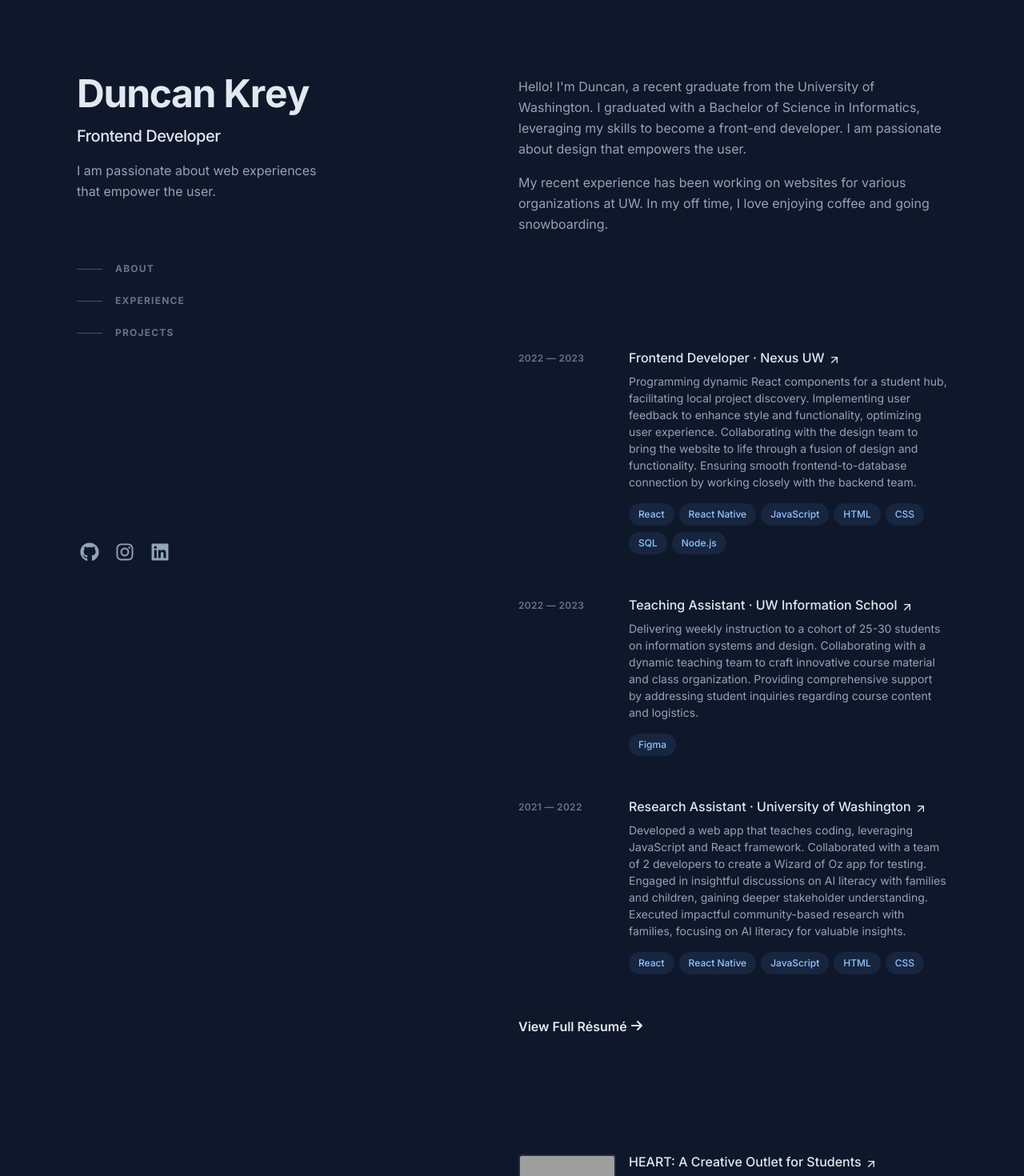
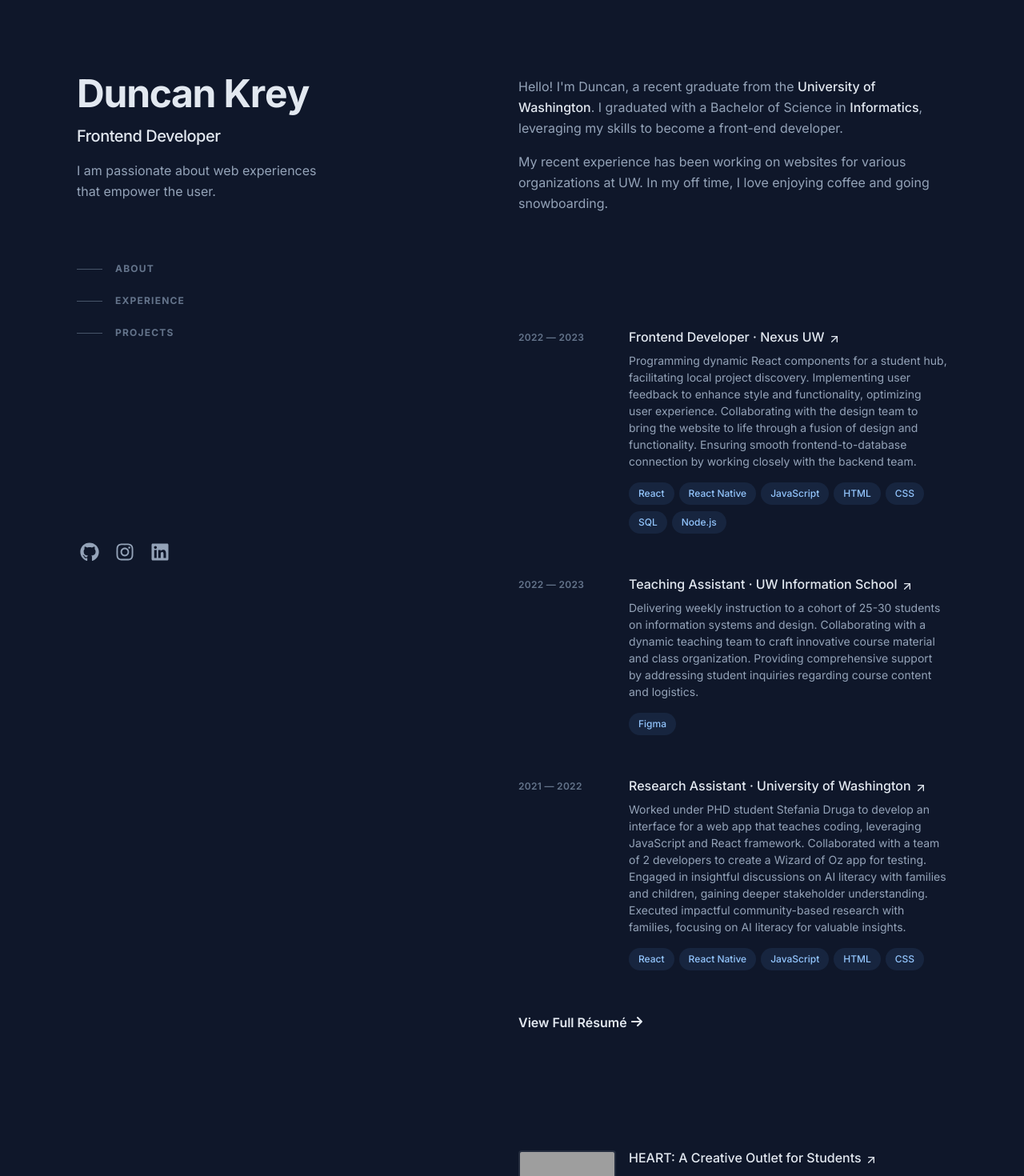
Before and after one commit to duncrob/personal-site, a Next.js app: page / in a window 1280 px wide. Shown: the top 1470 px of the page at 80% size. Built offline with nearby package versions, Linux system fonts and the light colour scheme; grey boxes are pictures that could not be loaded.

Commit message:
Added links for experiences and key terms in about section

```diff
--- a/public/experiences.json
+++ b/public/experiences.json
@@ -13,7 +13,8 @@
             "CSS",
             "SQL",
             "Node.js"
-        ]
+        ],
+        "url": "https://nexusatuw.com"
     },
     {
         "position": "Teaching Assistant",
@@ -23,20 +24,22 @@
         "desc": "Delivering weekly instruction to a cohort of 25-30 students on information systems and design. Collaborating with a dynamic teaching team to craft innovative course material and class organization. Providing comprehensive support by addressing student inquiries regarding course content and logistics.",
         "technologies": [
             "Figma"
-        ]
+        ],
+        "url": "https://ischool.uw.edu/"
     },
     {
         "position": "Research Assistant",
         "company": "University of Washington",
         "start": "2021",
         "end": "2022",
-        "desc": "Developed a web app that teaches coding, leveraging JavaScript and React framework. Collaborated with a team of 2 developers to create a Wizard of Oz app for testing. Engaged in insightful discussions on AI literacy with families and children, gaining deeper stakeholder understanding. Executed impactful community-based research with families, focusing on AI literacy for valuable insights.",
+        "desc": "Worked under PHD student Stefania Druga to develop an interface for a web app that teaches coding, leveraging JavaScript and React framework. Collaborated with a team of 2 developers to create a Wizard of Oz app for testing. Engaged in insightful discussions on AI literacy with families and children, gaining deeper stakeholder understanding. Executed impactful community-based research with families, focusing on AI literacy for valuable insights.",
         "technologies": [
             "React",
             "React Native",
             "JavaScript",
             "HTML",
             "CSS"
-        ]
+        ],
+        "url": "https://digital.lib.washington.edu/researchworks/handle/1773/49926"
     }
 ]
--- a/src/app/components/Experience.js
+++ b/src/app/components/Experience.js
@@ -31,7 +31,7 @@
                 <div className="col-span-6 z-10">
                     <h3 className="text-medium leading-snug text-slate-200">
                         <div>
-                            <a href="" target="_blank" rel="noreferrer" aria-label={experience.position + " at " + experience.company} className="inline-flex items-baseline font-medium leading-tight text-slate-200 hover:text-blue-300 focus-visible:text-blue-300 group/link text-base">
+                            <a href={experience.url} target="_blank" rel="noreferrer" aria-label={experience.position + " at " + experience.company} className="inline-flex items-baseline font-medium leading-tight text-slate-200 hover:text-blue-300 focus-visible:text-blue-300 group/link text-base">
                                 <span className="absolute -inset-x-4 -inset-y-2.5 hidden rounded md:-inset-x-6 md:-inset-y-4 lg:block"></span>
                                 <span>
                                     {experience.position + " · "}
--- a/src/app/page.js
+++ b/src/app/page.js
@@ -110,7 +110,7 @@
               </div>
               <div>
                 <p className='mb-4'>
-                  Hello! I&apos;m Duncan, a recent graduate from the University of Washington. I graduated with a Bachelor of Science in Informatics, leveraging my skills to become a front-end developer. I am passionate about design that empowers the user.
+                  Hello! I&apos;m Duncan, a recent graduate from the <a className="font-medium text-slate-200 hover:text-blue-300 focus-visible:text-blue-300" href="https://www.washington.edu/" target="_blank" rel="noreferrer">University of Washington</a>. I graduated with a Bachelor of Science in <a className="font-medium text-slate-200 hover:text-blue-300 focus-visible:text-blue-300" href="https://ischool.uw.edu/programs/informatics/what-is-informatics" target="_blank" rel="noreferrer">Informatics</a>, leveraging my skills to become a front-end developer.
                 </p>
                 <p className='mb-4'>
                   My recent experience has been working on websites for various organizations at UW. In my off time, I love enjoying coffee and going snowboarding.
```
